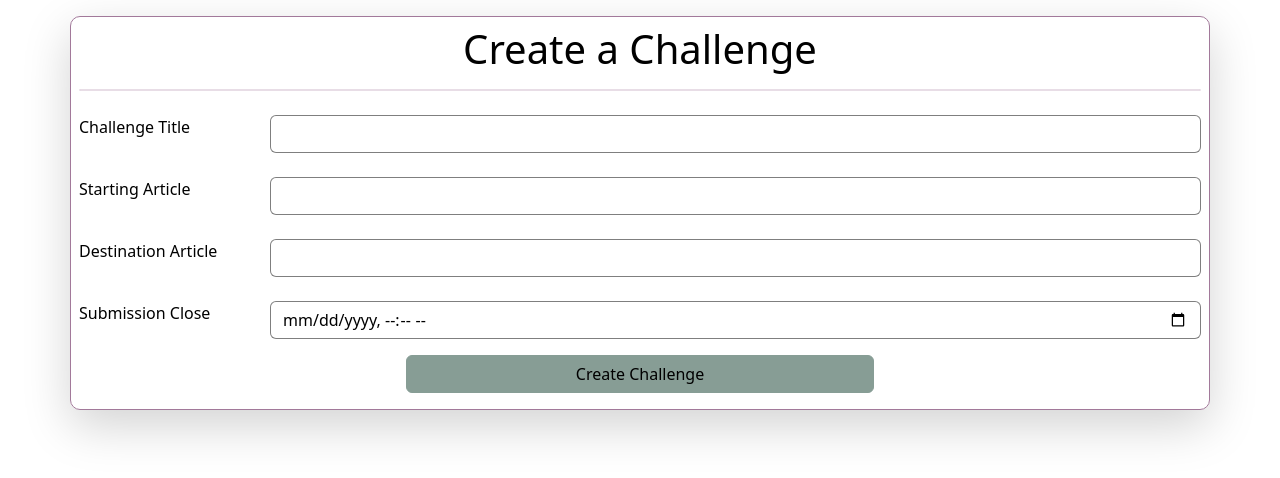
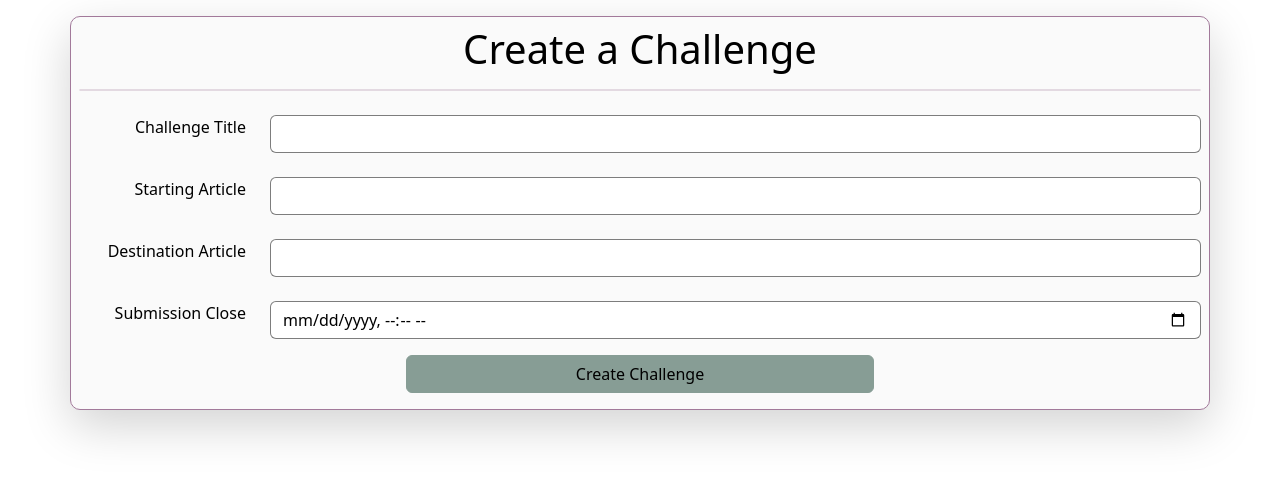
Before and after one commit to RedBlueCarrots/WikiPath, a Flask app: page /create in a window 1280 px wide. Shown: the part 70-548 px from the top of the page. Run offline with Flask 3, Linux system fonts and the light colour scheme.

Commit message:
Immprvoing create, and changing the  background colour of "boxes"

```diff
--- a/app/static/styles/main.css
+++ b/app/static/styles/main.css
@@ -60,6 +60,7 @@ body {
 .challenge-border {
   border: 1px solid var(--secondary);
   border-radius: 10px;
+  background-color: color-mix(in srgb, var(--bg) 98%, var(--text));
 }
 
 .fa-solid {
@@ -107,7 +108,7 @@ body {
 
 .accordion {
   --bs-accordion-color: var(--text);
-  --bs-accordion-bg: var(--bg);
+  --bs-accordion-bg: transparent;
   --bs-accordion-btn-color: var(--text);
   --bs-accordion-active-color: var(--secondary);
   --bs-accordion-border-color: none;
--- a/app/templates/create.html
+++ b/app/templates/create.html
@@ -10,7 +10,7 @@
 			{% for field in create_form %}
 			{% if field.type == "StringField" or field.type == "DateTimeLocalField" %}
 			<div class="row my-3 gy-2">
-				{{ field.label(class="form-label col-lg-2 col-md-3 col-sm-4") }}
+				{{ field.label(class="form-label col-lg-2 col-md-3 col-sm-4 text-sm-end") }}
 				<div class="col">
 					{{ field(class="form-control") }}
 				</div>
```
